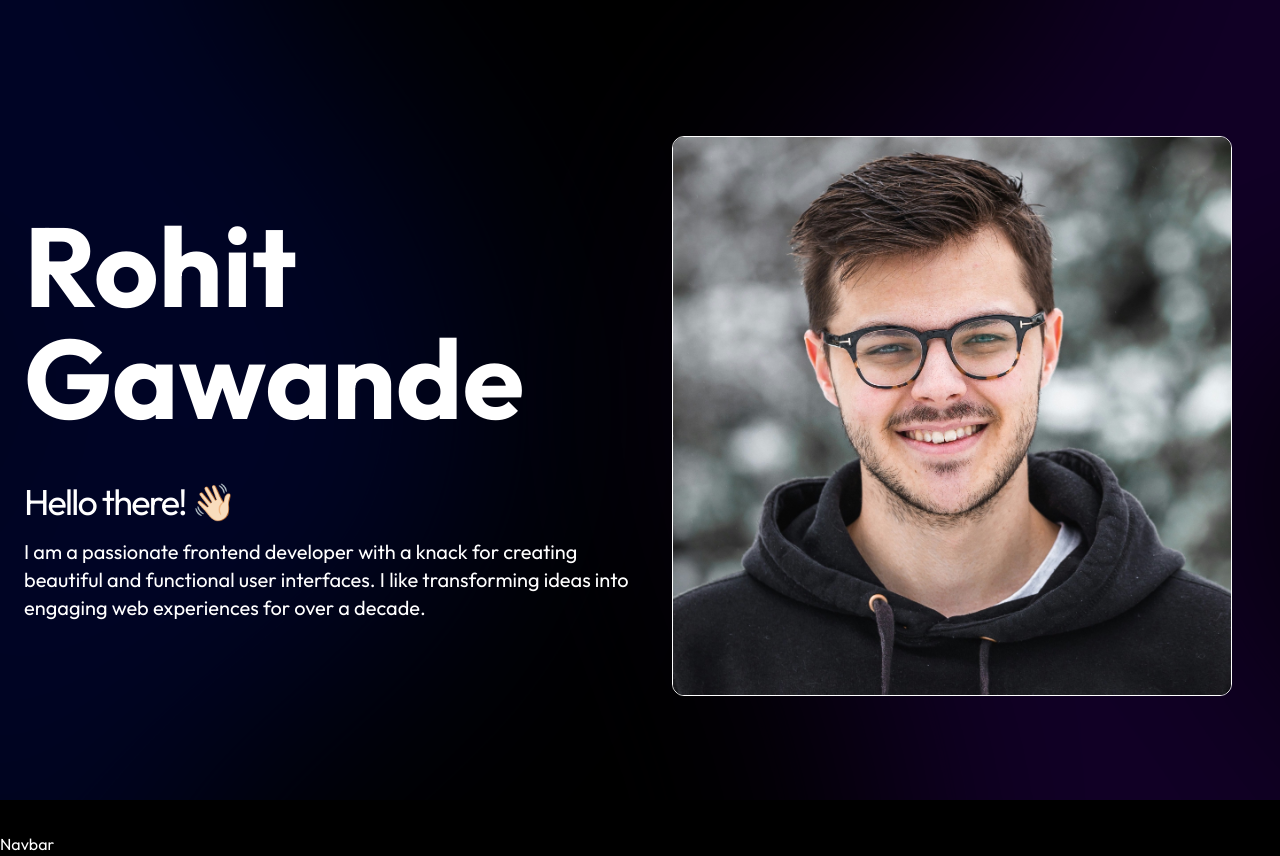
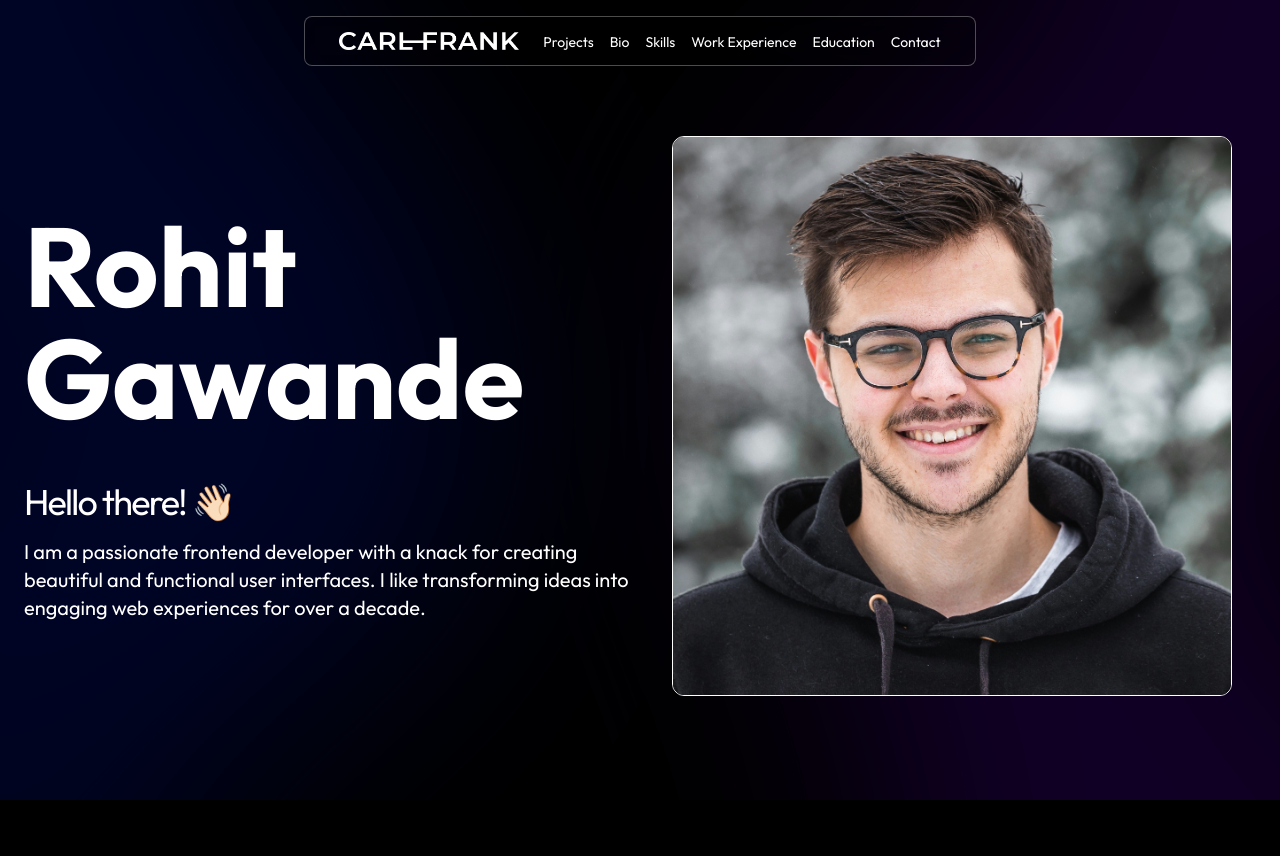
Before and after one commit to rohit-cpp/Personal-Portfolio, a React (Vite) app in the folder portfolio/: page / in a window 1280 px wide. After the commit the page ends 832 px from the top, so only its background shows below. Built offline with nearby package versions, Linux system fonts and the light colour scheme.

Commit message:
Navbar done

```diff
--- a/portfolio/src/components/Navbar.jsx
+++ b/portfolio/src/components/Navbar.jsx
@@ -1,5 +1,9 @@
 import React from "react";
 import { useState } from "react";
+import logo from "../assets/logo.png";
+import { NAVIGATION_LINKS } from "../constants";
+import { FaTimes } from "react-icons/fa";
+import { FaBars } from "react-icons/fa6";
 const Navbar = () => {
   const [isMobileMenuOpen, setIsMobileMenuOpen] = useState(false);
 
@@ -20,7 +24,76 @@ const Navbar = () => {
     }
     setIsMobileMenuOpen(false);
   };
-  return <div>Navbar</div>;
+  return (
+    <div>
+      <nav className="fixed left-0 right-0 top-4 z-50 ">
+        {/* {Desktop Menu} */}
+        <div className="mx-auto hidden max-w-2xl items-center justify-center rounded-lg border border-stone-50/30 bg-black/20 py-3 backdrop-blur-lg lg:flex">
+          <div className="flex items-center justify-between gap-6">
+            <div>
+              {" "}
+              <a href="#">
+                <img src={logo} className="w-45" alt="" />
+              </a>
+            </div>
+            <div>
+              <ul className="flex items-center gap-4">
+                {NAVIGATION_LINKS.map((item, index) => (
+                  <li key={index}>
+                    <a
+                      className="text-sm hover:text-yellow-400"
+                      href={item.href}
+                      onClick={(e) => handleLinkClick(e, item.href)}
+                    >
+                      {item.label}
+                    </a>
+                  </li>
+                ))}
+              </ul>
+            </div>
+          </div>
+        </div>
+        {/* mobile menu */}
+        <div className="rounded-lg backdrop-blur-md lg:hidden">
+          <div className="flex items-center justify-between">
+            <div>
+              <a href="#">
+                <img src={logo} className="m-2 ml-15 w-40" alt="" />
+              </a>
+            </div>
+            <div className="flex items-center">
+              <button
+                className="focus:outline-none lg:hidden cursor-pointer"
+                onClick={toggleMobileMenu}
+              >
+                {isMobileMenuOpen ? (
+                  <FaTimes className="m-2 h-6 w-5" />
+                ) : (
+                  <FaBars className="m-2 h-6 w-5 " />
+                )}
+              </button>
+            </div>
+          </div>
+          {isMobileMenuOpen && (
+            <ul className="ml-4 mt-4 flex flex-col gap-4 backdrop-blur-md ">
+              {NAVIGATION_LINKS.map((item, index) => (
+                <li key={index}>
+                  <a
+                    href={item.href}
+                    className="block w-full text-lg hover:text-yellow-400"
+                    onClick={(e) => handleLinkClick(e, href)}
+                  >
+                    {" "}
+                    {item.label}
+                  </a>
+                </li>
+              ))}
+            </ul>
+          )}
+        </div>
+      </nav>
+    </div>
+  );
 };
 
 export default Navbar;
```
